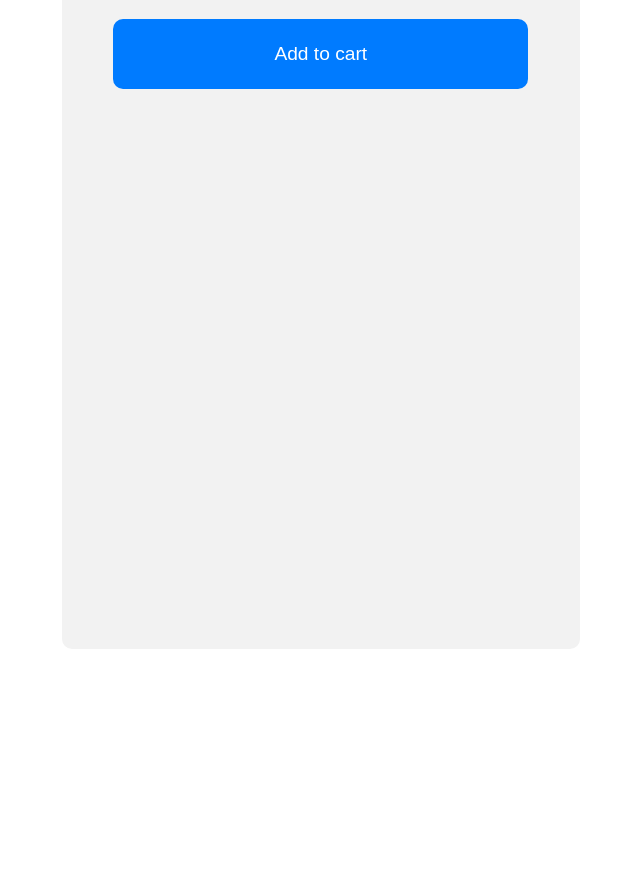
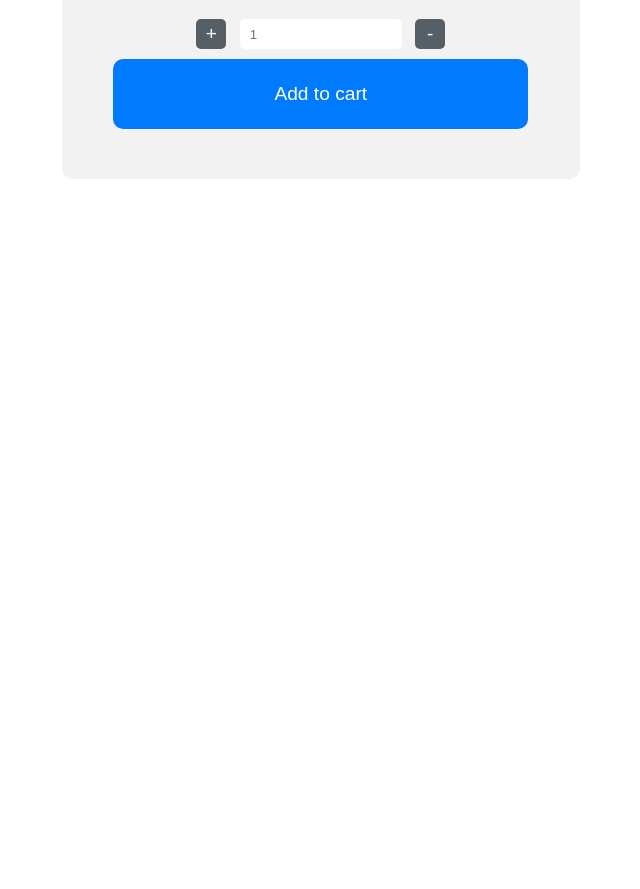
Before and after one commit to Ali-E-GH/AP-Project, a Django app: template Skincare_Recommendation_Platform/templates/Products/product_page.html in a window 1280 px wide. Shown: the part 501-1390 px from the top of the page, without its empty margins (636-1276 px from the left). Run offline with Django 5.2, Linux system fonts and the light colour scheme; the template is opened without the code that fills it, so the values that code supplies are empty; some libraries are stand-ins or nearby versions.

Commit message:
added cart logic

```diff
--- a/Skincare_Recommendation_Platform/Skincare_Recommendation_Platform/settings.py
+++ b/Skincare_Recommendation_Platform/Skincare_Recommendation_Platform/settings.py
@@ -144,3 +144,4 @@ BASE_DIR = os.path.dirname(os.path.dirname(os.path.abspath(__file__)))
 
 MEDIA_ROOT = os.path.join(BASE_DIR, 'media')
 MEDIA_URL = "/media/"
+LOGIN_URL = '/user/login/'
--- a/Skincare_Recommendation_Platform/Users/urls.py
+++ b/Skincare_Recommendation_Platform/Users/urls.py
@@ -4,5 +4,6 @@ from . import views
 urlpatterns = [
     path('login/', views.LoginUser, name='login_page'),
     path('signup/', views.SignupUser, name='signup_page'),
-    path('logout/', views.LogoutUser, name='logout')
+    path('logout/', views.LogoutUser, name='logout'),
+    path('cart/', views.AddToCart, name='add_to_cart'),
 ]
--- a/Skincare_Recommendation_Platform/static/Products/product_page.css
+++ b/Skincare_Recommendation_Platform/static/Products/product_page.css
@@ -180,9 +180,10 @@ img{
 }
 
 
-
+product_info_container_container{
+  grid-area: info;
+}
 .product_info_container{
-  grid-area: info;
   background-color: var(--surface);
   /* display: grid;
   grid-template-areas:
@@ -199,6 +200,7 @@ img{
   margin-top: 40px;
   border-radius: 10px;
   padding-top: 20px;
+  padding-bottom: 50px;
 }
 .title_container{
   grid-area: title;
@@ -235,8 +237,11 @@ img{
   grid-area: button;
   width: 80%;
   margin-top: 10%;
+  display: flex;
+  flex-direction: column;
+  align-items: center;
 }
-.button_container button{
+.button_container #add_to_cart_button{
   background-color: var(--primary);
   border-radius: 10px;
   border: none;
@@ -249,9 +254,50 @@ img{
   color: var(--text-on-primary);
   transition: all 0.15s;
 }
-.button_container button:hover{
+.button_container #add_to_cart_button:hover{
   background-color: var(--secondary);
   cursor: pointer;
+}
+.quantity_container{
+  display: flex;
+  align-items: center;
+  justify-content: space-between;
+}
+.quantity_container button{
+  background-color: var(--secondary);
+  border-radius: 5px;
+  border: none;
+  height: 30px;
+  aspect-ratio: 1/1;
+  font-size: 1.2em;
+  display: flex;
+  align-items: center;
+  justify-content: center;
+  color: var(--text-on-primary);
+  transition: all 0.15s;
+  margin-bottom: 10px;
+}
+#increase_button:hover{
+  background-color: var(--success);
+  cursor: pointer;
+}
+#decrease_button:hover{
+  background-color: var(--danger);
+  cursor: pointer;
+}
+.quantity{
+  border-radius: 5px;
+  background-color: var(--background);
+  padding-left: 10px;
+  border: none;
+  width: 65%;
+  height: 30px;
+  color: var(--text-muted);
+  margin-bottom: 10px;
+}
+.quantity:focus{
+  outline: none;
+  background-color: var(--clicked-surface);
 }
 .rate_container{
   width: 100%;
@@ -279,6 +325,10 @@ img{
   width: 25%;
   height: 30px;
   color: var(--text-muted);
+}
+.rate_form input:focus{
+  outline: none;
+  background-color: var(--clicked-surface);
 }
 .rate_form button{
   background-color: var(--secondary);
--- a/Skincare_Recommendation_Platform/static/Products/product_page.js
+++ b/Skincare_Recommendation_Platform/static/Products/product_page.js
@@ -111,6 +111,55 @@ document.addEventListener("DOMContentLoaded", function () {
     window.addEventListener('load', addView);
 
 
+    /* ----=== cart logics ===---- */
+
+    const quantity_input = document.getElementById('quantity');
+    const increase_button = document.getElementById('increase_button');
+    const decrease_button = document.getElementById('decrease_button');
+
+    increase_button.addEventListener('click', function() {
+        quantity_input.value = parseInt(quantity_input.value) + 1;
+    });
+
+    decrease_button.addEventListener('click', function() {
+        const new_value = parseInt(quantity_input.value) - 1;
+        if (new_value > 0) {
+            quantity_input.value = parseInt(new_value);
+        } else {
+            quantity_input.value = 1;
+        }
+    });
+
+    async function addToCart() {
+    const response = await fetch('/user/cart/', {
+        method: 'POST',
+        headers: {
+            'Content-Type': 'application/json',
+            'X-CSRFToken': getCookie('csrftoken')
+        },
+        body: JSON.stringify({
+            product_id: document.getElementById('section').getAttribute('data-product_id'),
+            quantity: document.getElementById('quantity').value
+        }),
+    });
+
+    const data = await response.json();
+
+    if (data.redirect_url) {
+        const currentPage = window.location.pathname + window.location.search;
+        const url = new URL(data.redirect_url, window.location.origin);
+        url.searchParams.set('next', currentPage);
+
+        window.location.href = url.toString();
+
+
+    }
+    //else if (data.success) {
+    //     alert('Added to cart!');
+    // }
+    }
+    const addToCartButton = document.getElementById('add_to_cart_button')
+    addToCartButton.addEventListener('click', addToCart)
 
     /* ----=== csrf handling ===---- */
     function getCookie(name) {
--- a/Skincare_Recommendation_Platform/templates/Products/product_page.html
+++ b/Skincare_Recommendation_Platform/templates/Products/product_page.html
@@ -34,6 +34,7 @@
             </p>
         </div>
     </div>
+    <div class="product_info_container_container">
         <div class="product_info_container">
             <div class="title_container">
                 <h2 class="title">{{ product.name }}</h2>
@@ -77,9 +78,15 @@
                 </form>
             </div>
             <div class="button_container">
-            <button>
+                <div class="quantity_container">
+                    <button id="increase_button">+</button>
+                    <input name="quantity" type="number" class="quantity" id="quantity" placeholder="Quantity" value="1">
+                    <button id="decrease_button">-</button>
+                </div>
+                <button id="add_to_cart_button">
                     Add to cart
                 </button>
+            </div>
         </div>
     </div>
 
--- a/Skincare_Recommendation_Platform/templates/Users/Login.html
+++ b/Skincare_Recommendation_Platform/templates/Users/Login.html
@@ -16,6 +16,7 @@
         <h2>Login</h2>
         <form method="post" action=".">
             {% csrf_token %}
+            <input type="hidden" name="next" value="{{ request.GET.next }}">
             <input type="text" name="username" id="username_input" placeholder="Username" autocomplete="off">
             <input type="password" name="password" id="password_input" placeholder="Password" autocomplete="off">
             <div class="error_container">
```
Also changed, not shown: Skincare_Recommendation_Platform/History/views.py (+9 -8 lines), Skincare_Recommendation_Platform/Products/views.py (+5 -3 lines), Skincare_Recommendation_Platform/Users/views.py (+43 -12 lines). Lines whose indentation alone changed are shown as unchanged.
